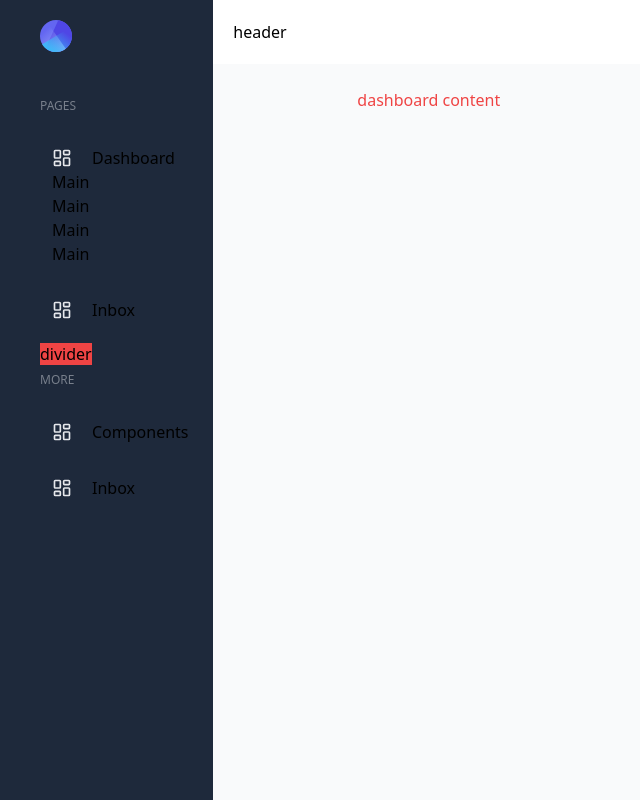
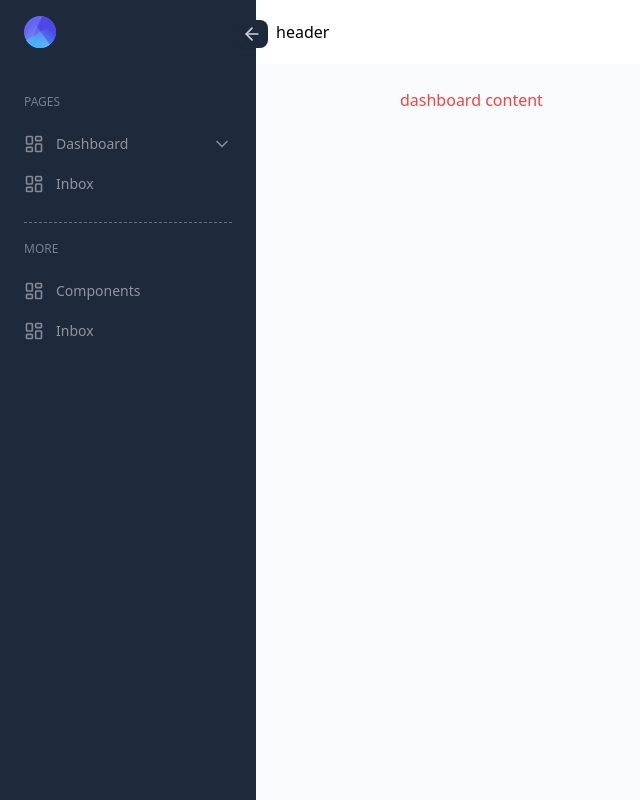
Before and after one commit to iliafaramarzpour/react-admin-dashbaoard, a React (Create React App) app: page / in a window 1280 px wide. Shown: the whole page, without its empty margins (0-640 px from the left). Built offline with nearby package versions, Linux system fonts and the light colour scheme.

Commit message:
feat : Style Sidebar

```diff
--- a/src/components/common/layout/Aside.js
+++ b/src/components/common/layout/Aside.js
@@ -1,13 +1,28 @@
-import React from "react";
+import React, { useState } from "react";
+import SideMenu from "./sideMenu/SideMenu";
+import Lucide from "../lucide";
 import { ReactComponent as Logo } from "./../../../assets/images/logo.svg";
-import SideMenu from "./sideMenu/SideMenu";
 
 function Aside() {
+  const [openSidebar, setOpenSidebar] = useState(true);
   return (
     <>
-      <nav className="col-span-2 bg-slate-800 py-5 px-10">
+      <nav
+        className={`${
+          openSidebar ? "w-64" : "w-20"
+        } bg-slate-800 py-4 px-6 relative duration-500`}
+      >
+        <div
+          className="absolute -right-3 top-5 bg-slate-800 rounded-lg shadow-sm p-1 cursor-pointer duration-500"
+          onClick={() => setOpenSidebar(!openSidebar)}
+        >
+          <Lucide
+            className="text-gray-300 h-5 hover:text-gray-50 duration-300"
+            icon={`${openSidebar ? "ArrowLeft" : "ArrowRight"}`}
+          />
+        </div>
         <Logo className="mb-10" />
-        <SideMenu />
+        <SideMenu openSidebar={openSidebar} />
       </nav>
     </>
   );
--- a/src/components/common/layout/index.js
+++ b/src/components/common/layout/index.js
@@ -7,9 +7,9 @@
 function DashboardLayout() {
   return (
     <>
-      <main className="min-h-full grid grid-cols-12">
+      <main className="min-h-full flex">
         <Aside />
-        <section className="col-span-10 bg-gray-50">
+        <section className="flex-1 bg-gray-50">
           <Header />
           <section className="px-36 py-6">
             <Outlet />
--- a/src/components/common/layout/sideMenu/SideMenu.js
+++ b/src/components/common/layout/sideMenu/SideMenu.js
@@ -1,9 +1,11 @@
-import React from "react";
+import React, { useState } from "react";
 import Lucide from "../../lucide";
 import { linkTo } from "./index";
 import { useNavigate } from "react-router-dom";
 
-function SideMenu() {
+function SideMenu({ openSidebar }) {
+  const [dropDown, setDropDown] = useState(false);
+
   const navigate = useNavigate();
 
   const sideMenuArray = [
@@ -68,46 +70,57 @@
         {sideMenuArray.map((menu, index) => {
           if (menu === "divider") {
             return (
-              <span key={index} className="my-5 bg-red-500">
-                divider
-              </span>
+              <span
+                key={index}
+                className="my-3 border-dashed border-b block border-gray-300 opacity-40"
+              ></span>
             );
           }
           return (
             <div key={index}>
-              <span className="inline-block mb-5 text-gray-300 text-opacity-50 text-xs">
-                {menu.sectionName}
+              <span
+                className={`inline-block mb-5 text-gray-300 text-opacity-50 text-xs duration-500`}
+              >
+                {openSidebar ? menu.sectionName : "..."}
               </span>
               <ul>
                 {menu.menu.map((item, index) => {
                   return (
                     <li
                       onClick={() => linkTo(item, navigate)}
-                      className="mb-2 p-3"
+                      className=" py-1 px-0"
                       key={index}
                     >
-                      <div className="flex items-center justify-between">
-                        <div className="flex items-center">
+                      <div
+                        className="flex items-center justify-between cursor-pointer text-white opacity-50 hover:opacity-100 duration-300 text-sm pb-3 ease-in transition "
+                        onClick={() => setDropDown(!dropDown)}
+                      >
+                        <div className="flex items-center ">
                           <Lucide
                             icon={item.icon}
-                            className="w-5 h-5 mr-5 text-gray-200"
+                            className="w-5 h-5 mr-3 text-gray-200 duration-300"
                           />
-                          {item.title}
+                          {openSidebar && item.title}
                         </div>
-                        {item.subMenu && (
+                        {item.subMenu && openSidebar && (
                           <Lucide
-                            icon="ChevronDown"
-                            className="w-5 h-5 mr-5 text-gray-200"
+                            icon={`${!dropDown ? "ChevronDown" : "ChevronUp"}`}
+                            className="w-5 h-5 text-gray-200 duration-600 "
                           />
                         )}
                       </div>
-                      {item.subMenu && (
-                        <ul>
+                      {item.subMenu && openSidebar && (
+                        <ul
+                          className={`pl-8 ease-in duration-300 ${
+                            !dropDown && "hidden"
+                          }`}
+                        >
                           {item.subMenu.map((item, index) => {
                             return (
                               <li
                                 onClick={() => linkTo(item, navigate)}
                                 key={index}
+                                className="text-white opacity-50 hover:opacity-100 duration-300 cursor-pointer text-sm pb-2"
                               >
                                 {item.title}
                               </li>
--- a/src/index.css
+++ b/src/index.css
@@ -1,9 +1,12 @@
 @tailwind base;
 @tailwind components;
 @tailwind utilities;
+
+@import url("https://fonts.googleapis.com/css2?family=Inter:wght@400;500;600;700&display=fallback");
 
 html,
 body,
 #root {
   @apply h-full;
+  font-size: 1rem;
 }
--- a/tailwind.config.js
+++ b/tailwind.config.js
@@ -2,7 +2,11 @@
 module.exports = {
   content: ["./src/**/*.{js,jsx,ts,tsx}"],
   theme: {
-    extend: {},
+    extend: {
+      fontFamily: {
+        inter: ["Inter", "sans-serif"],
+      },
+    },
   },
   plugins: [],
 };
```
